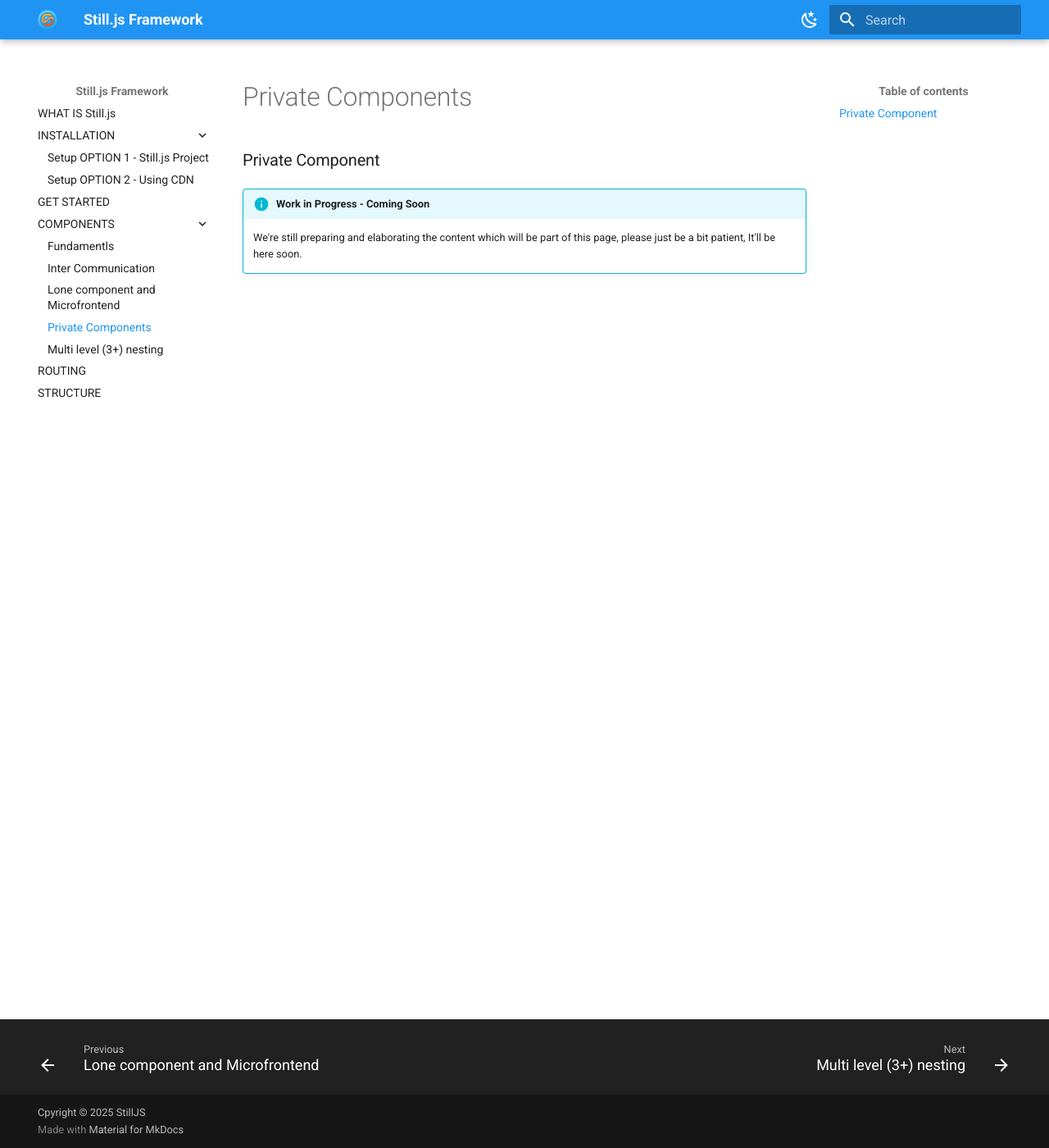
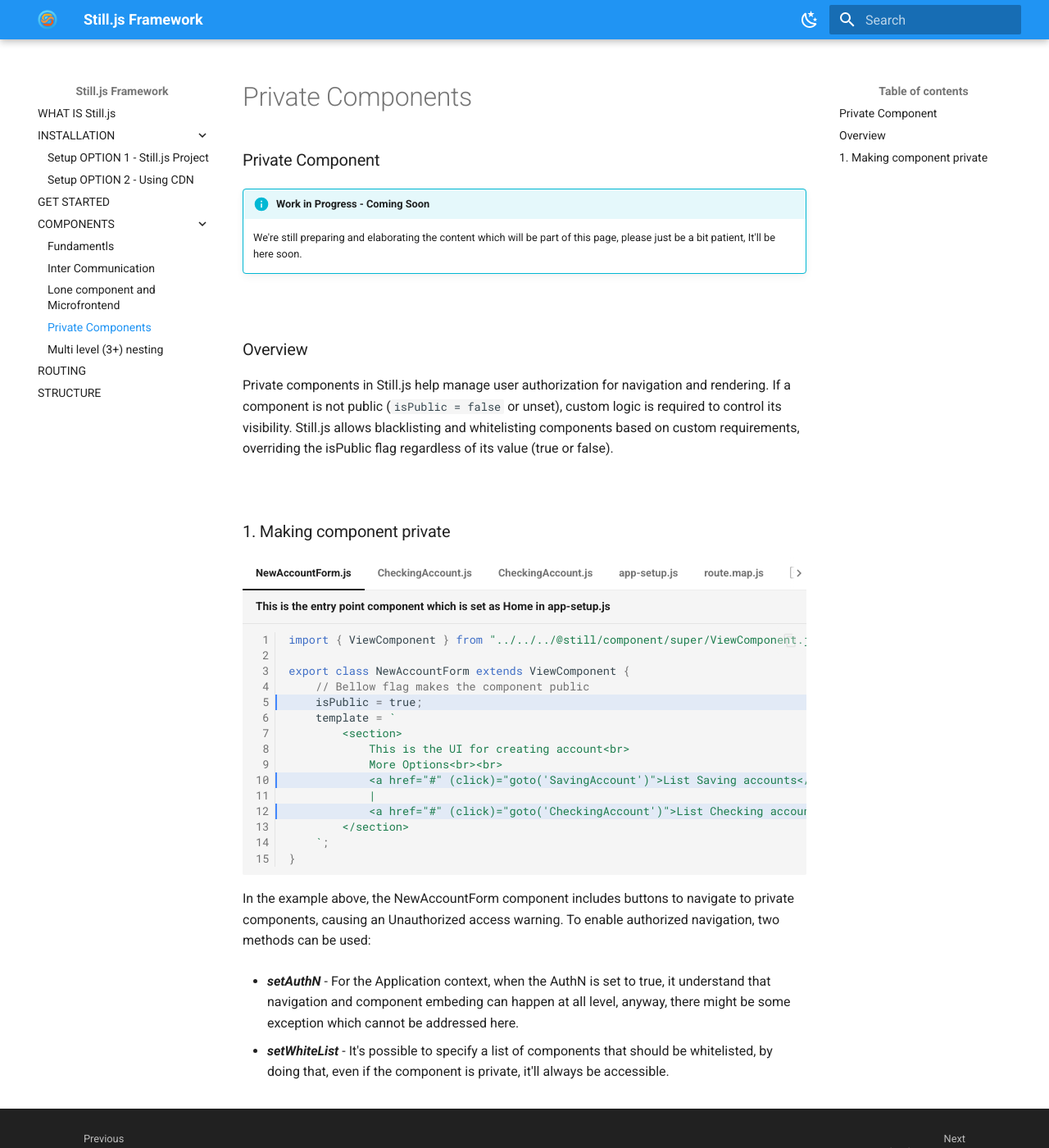
Before and after one commit to still-js/stilljs-site, an MkDocs documentation site: the page built from docs/components-private.md, in a window 1280 px wide and 1400 px high. Shown: the whole window at 82% size. Built offline with MkDocs 1.6.1 and Material for MkDocs 9.7.7, drawn with Linux system fonts in a browser that asks for light colours.

Commit message:
private component initial content

````diff
--- a/docs/components-private.md
+++ b/docs/components-private.md
@@ -5,3 +5,135 @@
     We're still preparing and elaborating the content which will be part of this page, please just be a bit patient, It'll be here soon.
 
 <br/>
+
+### Overview
+Private components in Still.js help manage user authorization for navigation and rendering. If a component is not public (`isPublic = false` or unset), custom logic is required to control its visibility. Still.js allows blacklisting and whitelisting components based on custom requirements, overriding the isPublic flag regardless of its value (true or false).
+
+<br>
+
+### 1. Making component private
+
+=== "NewAccountForm.js"
+
+    ```js title="This is the entry point component which is set as Home in app-setup.js" linenums="1" hl_lines="5 10 12"
+    import { ViewComponent } from "../../../@still/component/super/ViewComponent.js";
+
+    export class NewAccountForm extends ViewComponent {
+        // Bellow flag makes the component public
+        isPublic = true;
+        template = `
+            <section>
+                This is the UI for creating account<br>
+                More Options<br><br>
+                <a href="#" (click)="goto('SavingAccount')">List Saving accounts</a>
+                |
+                <a href="#" (click)="goto('CheckingAccount')">List Checking accounts</a>
+            </section>
+        `;
+    }
+    ```
+
+=== "CheckingAccount.js"
+
+    ```js title="This is a private component" linenums="1" hl_lines="5"
+    import { ViewComponent } from "../../../@still/component/super/ViewComponent.js";
+
+    export class CheckingAccount extends ViewComponent {
+        // Since the flag is set to false the component is then private
+        isPublic = false;
+        template = `
+            <div>
+                Here will be the list of Checking accounts
+            </div>
+        `;
+
+    }
+    ```
+
+=== "CheckingAccount.js"
+
+    ```js title="This is a private component" linenums="1" hl_lines="5"
+    import { ViewComponent } from "../../../@still/component/super/ViewComponent.js";
+
+    export class SavingAccount extends ViewComponent {
+
+        /** The isPublic flag is not set making it to default to private */
+
+        template = `
+            <div>
+                The Saving accounts will be displayed here
+            </div>
+        `;
+    }
+    ```
+
+=== "app-setup.js"
+    ```js title="This is the where Application context aspects are setup. This file is in the root folder. " hl_lines="11" linenums="1"
+    import { StillAppMixin } from "./@still/component/super/AppMixin.js";
+    import { Components } from "./@still/setup/components.js";
+    import { AppTemplate } from "./app-template.js";
+    import { NewAccountForm } from "./app/components/BankAccount/NewAccountForm.js";
+
+    export class StillAppSetup extends StillAppMixin(Components) {
+
+        constructor() {
+            super();
+            //Bellow the entry point component is being set
+            this.setHomeComponent(NewAccountForm);
+        }
+
+        async init() {
+            return await AppTemplate.newApp();
+        }
+
+    }
+    ```
+
+=== "route.map.js"
+    ```js title="Routes will be added and manage automatically from here when creating the component using still-cli" hl_lines="4 8 12" linenums="1"
+    export const stillRoutesMap = {
+        viewRoutes: {
+            regular: {
+                SavingAccount: {
+                    path: "app/components/BankAccount",
+                    url: "/minha/url/like/rest"
+                },
+                CheckingAccount: {
+                    path: "app/components/BankAccount",
+                    url: "/bankaccoun/checking-account"
+                },
+                NewAccountForm: {
+                    path: "app/components/BankAccount",
+                    url: "/bankaccoun/new-account-form"
+                },
+            },
+            lazyInitial: {}
+        }
+    }
+    ```
+
+
+=== ":octicons-project-roadmap-16: Project folder structure"
+    ```js title="Project folder structure"
+    project-root-folder
+    |__ @still/
+    |__ app/
+    |    |
+    |    |__ components/
+    |    |   |__ BankAccount/
+    |    |   |   |__ NewAccountForm.js
+    |    |   |   |__ CheckingAccount.js
+    |    |   |   |__ SavingAccount.js
+    |    |   |   |
+    |__ app-setup.js
+    |__ route.map.js
+    |__  ...
+
+    ```
+
+In the example above, the NewAccountForm component includes buttons to navigate to private components, causing an Unauthorized access warning. To enable authorized navigation, two methods can be used:
+
+- ***setAuthN*** - For the Application context, when the AuthN is set to true, it understand that navigation and component embeding can happen at all level, anyway, there might be some exception which cannot be addressed here.
+
+
+- ***setWhiteList*** - It's possible to specify a list of components that should be whitelisted, by doing that, even if the component is private, it'll always be accessible.
````
